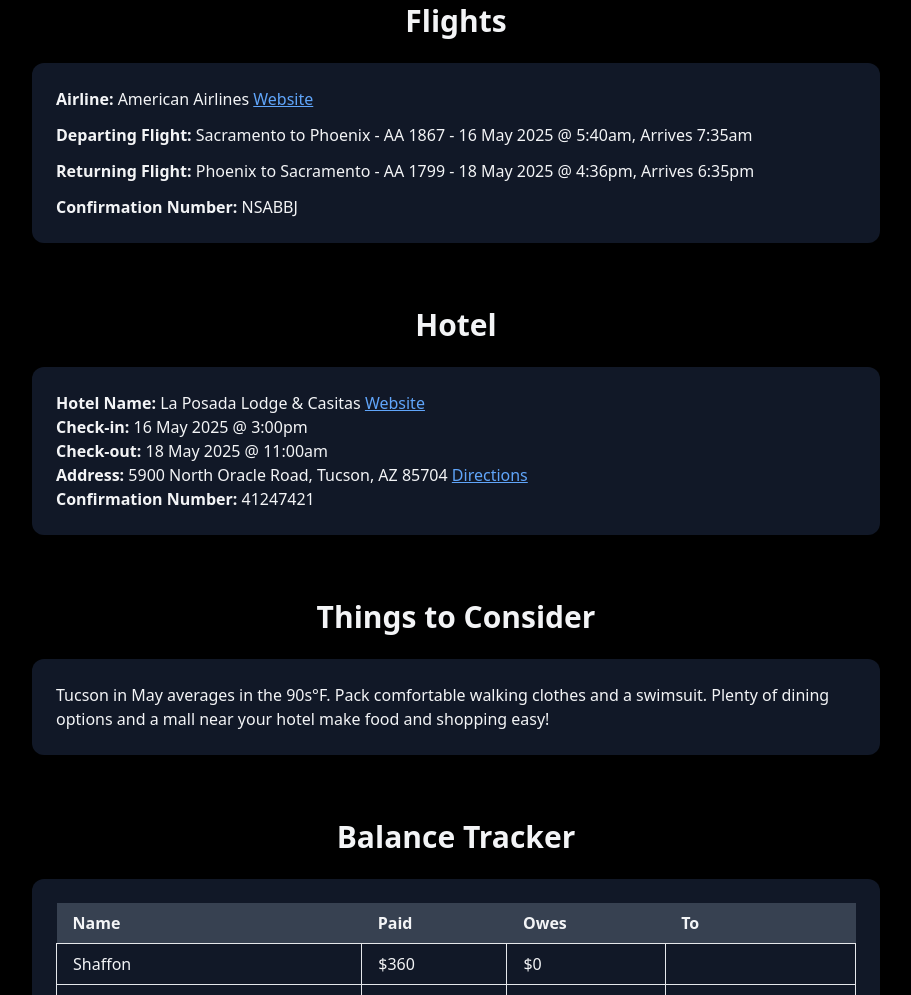
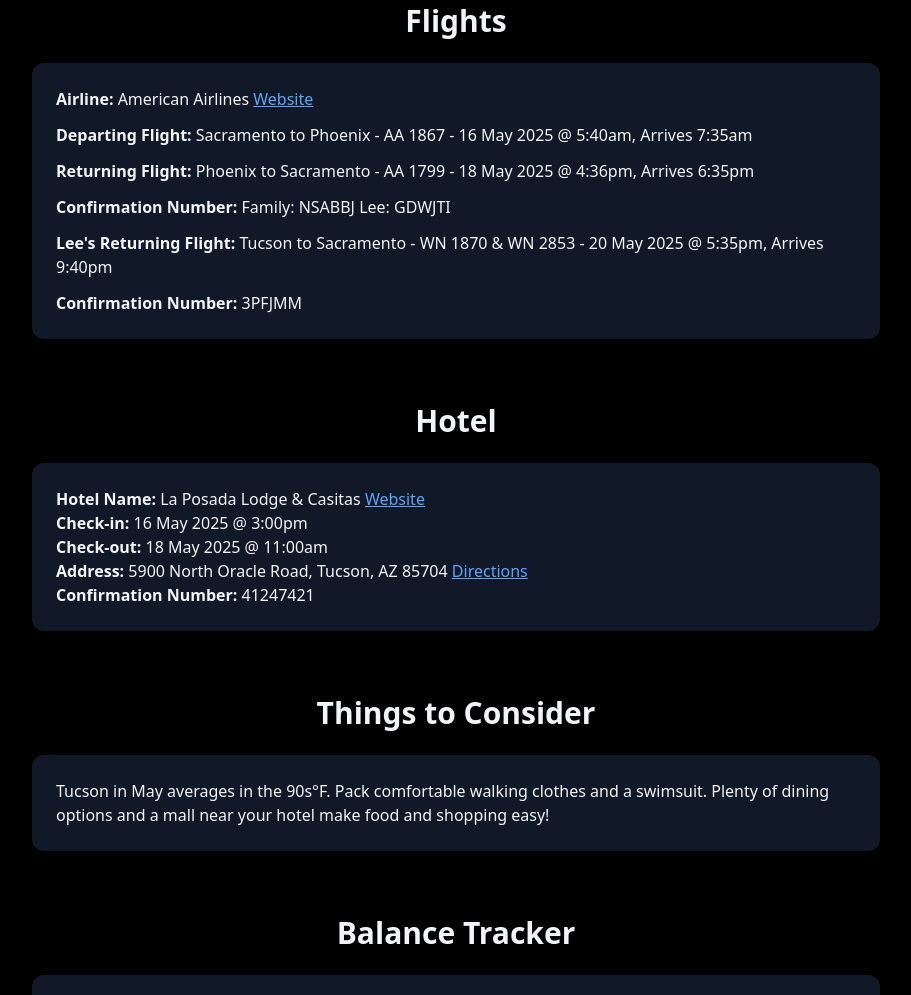
Before and after one commit to leviticushood/UofAGrad, a plain HTML site: page index.html in a window 1280 px wide. Shown: the part 1473-2468 px from the top of the page, without its empty margins (184-1095 px from the left). Drawn offline with nearby package versions, Linux system fonts and the light colour scheme.

Commit message:
Update index.html

```diff
--- a/index.html
+++ b/index.html
@@ -58,7 +58,9 @@
         <p><strong>Airline:</strong> American Airlines <a href="https://www.aa.com" class="text-blue-400 underline" target="_blank">Website</a></p>
         <p><strong>Departing Flight:</strong> Sacramento to Phoenix - AA 1867 - 16 May 2025 @ 5:40am, Arrives 7:35am</p>
         <p><strong>Returning Flight:</strong> Phoenix to Sacramento - AA 1799 - 18 May 2025 @ 4:36pm, Arrives 6:35pm</p>
-        <p><strong>Confirmation Number:</strong> NSABBJ</p>
+        <p><strong>Confirmation Number:</strong> Family: NSABBJ Lee: GDWJTI</p>
+        <p><strong>Lee's Returning Flight:</strong> Tucson to Sacramento - WN 1870 & WN 2853 - 20 May 2025 @ 5:35pm, Arrives 9:40pm</p>
+        <p><strong>Confirmation Number:</strong> 3PFJMM</p>
       </div>
     </section>
 
```
